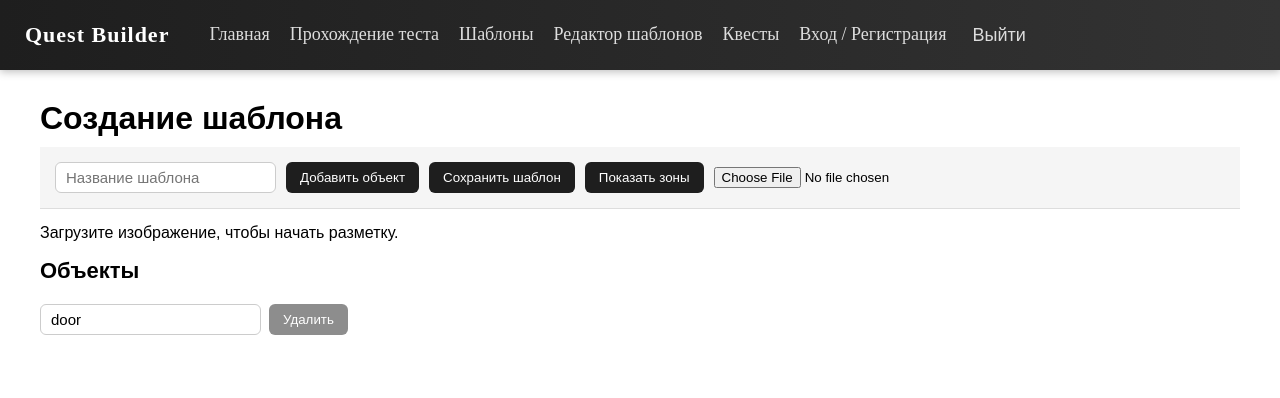
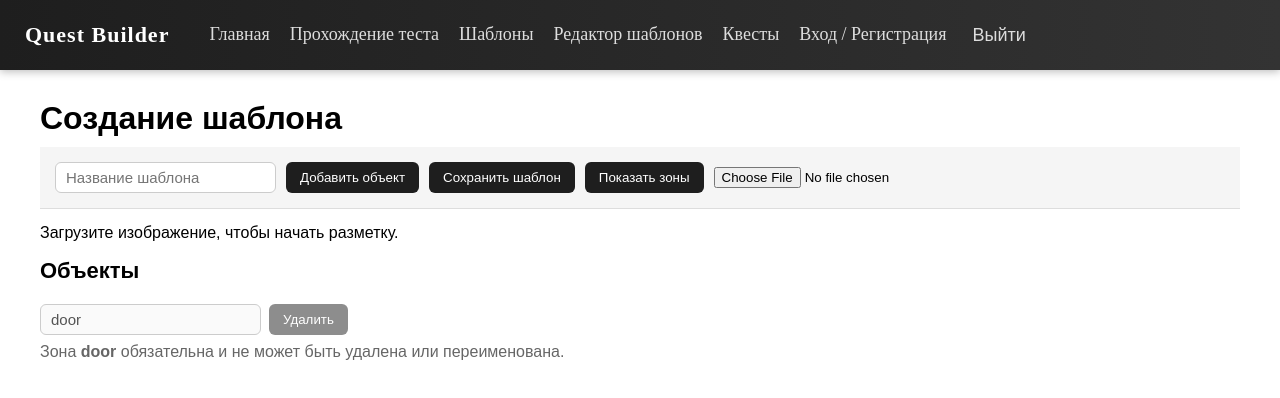
Before and after one commit to Pampers432/QuestFrontend, a Next.js app: page /Templates/CreateTemplate in a window 1280 px wide. Shown: the top 398 px of the page. Built offline with nearby package versions, Linux system fonts and the light colour scheme; sample sign-in values are in the browser's storage.

Commit message:
Переделать editor шаблонов под актуальную ветку

```diff
--- a/app/Templates/CreateTemplate/page.tsx
+++ b/app/Templates/CreateTemplate/page.tsx
@@ -16,9 +16,13 @@ export default function CreateTemplatePage() {
       <TemplateEditorForm
         mode="create"
         onSubmit={async (payload) => {
-          await createTemplate(payload);
-          alert("Шаблон успешно создан");
-          router.push("/Templates");
+          try {
+            await createTemplate(payload);
+            alert("Шаблон успешно создан");
+            router.push("/Templates");
+          } catch {
+            alert("Не удалось создать шаблон");
+          }
         }}
       />
     </RoleGuard>
--- a/app/Templates/EditTemplate/[id]/page.tsx
+++ b/app/Templates/EditTemplate/[id]/page.tsx
@@ -34,9 +34,13 @@ export default function EditTemplatePage({ params }: { params: { id: string } })
         initialZones={template.sceneData}
         initialPreviewUrl={`https://localhost:7240${template.previewImageUrl}`}
         onSubmit={async (payload) => {
-          await updateTemplate(params.id, payload);
-          alert("Шаблон успешно обновлен");
-          router.push("/Templates");
+          try {
+            await updateTemplate(params.id, payload);
+            alert("Шаблон успешно обновлен");
+            router.push("/Templates");
+          } catch {
+            alert("Не удалось обновить шаблон");
+          }
         }}
       />
     </RoleGuard>
--- a/components/TemplateEditorForm.tsx
+++ b/components/TemplateEditorForm.tsx
@@ -47,6 +47,8 @@ export function TemplateEditorForm({
     setPreviewUrl(URL.createObjectURL(file));
   };
 
+  const hasDoorZone = zones.some((zone) => zone.name.trim().toLowerCase() === "door");
+
   const saveTemplate = async () => {
     if (!templateName.trim()) {
       alert("Введите название шаблона");
@@ -55,6 +57,11 @@ export function TemplateEditorForm({
 
     if (!previewUrl) {
       alert("Загрузите изображение комнаты");
+      return;
+    }
+
+    if (!hasDoorZone) {
+      alert("В шаблоне обязательно должна быть зона door");
       return;
     }
 
@@ -102,7 +109,9 @@ export function TemplateEditorForm({
                 <input
                   className="editor-input"
                   value={zone.name}
+                  disabled={isDoor}
                   onChange={(e) => updateZone(index, { name: e.target.value })}
+                  title={isDoor ? "Название зоны door нельзя менять" : "Название объекта"}
                 />
 
                 <button
@@ -119,6 +128,9 @@ export function TemplateEditorForm({
             );
           })}
         </div>
+        <p style={{ marginTop: 8, color: "#666" }}>
+          Зона <b>door</b> обязательна и не может быть удалена или переименована.
+        </p>
       </div>
     </div>
   );
--- a/hooks/useZones.ts
+++ b/hooks/useZones.ts
@@ -29,5 +29,5 @@ export function useZones(initial: QuestionPosition[]) {
     setZones((prev) => prev.filter((_, zoneIndex) => zoneIndex !== index));
   };
 
-  return { zones, addZone, updateZone, printZones, setZones, removeZone };
+  return { zones, addZone, updateZone, printZones, removeZone };
 }
```
